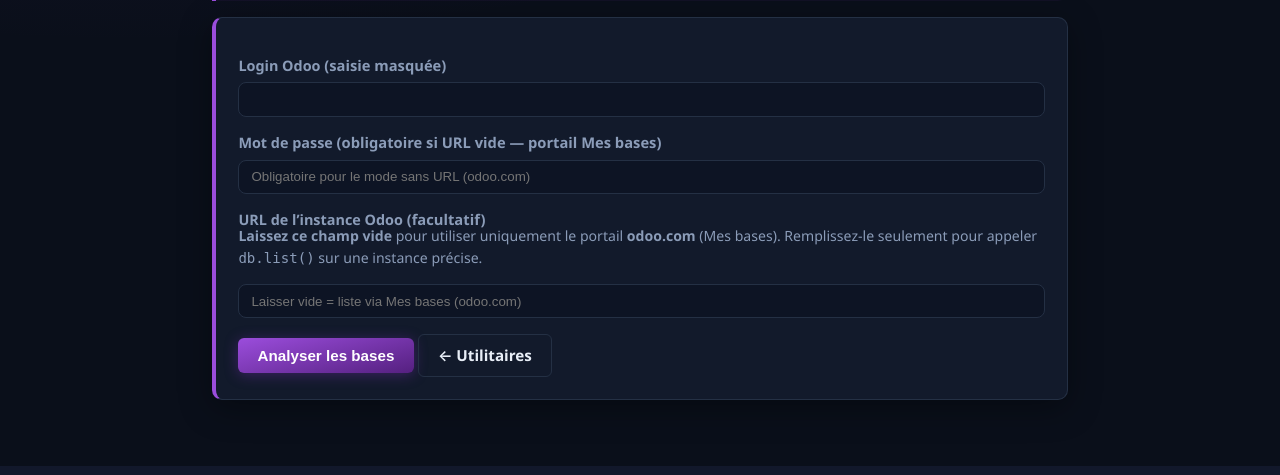
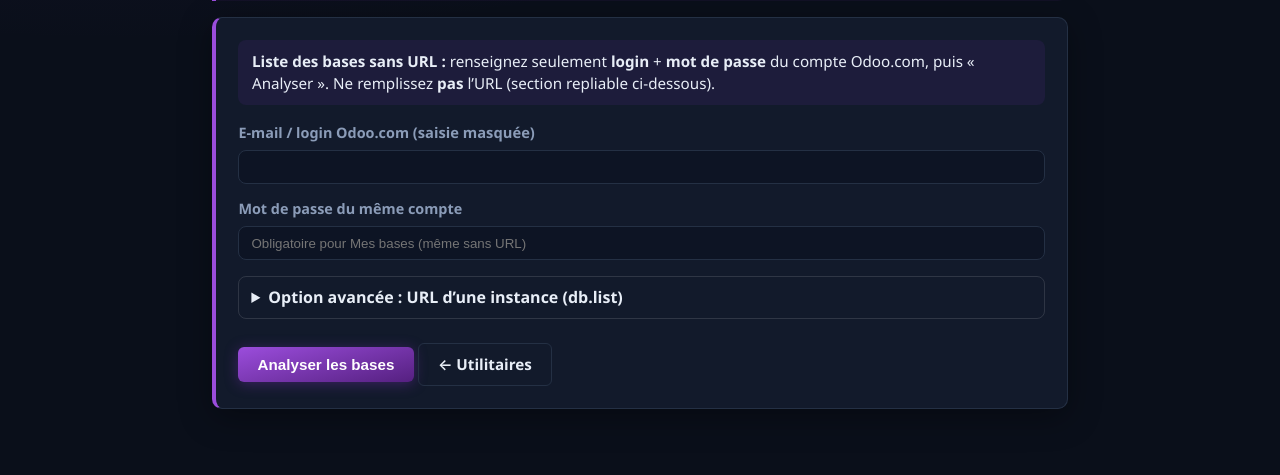
Before and after one commit to Support-Senedoo/pythonanywhere, a Flask app: template odoo-pythonanywhere/web_app/templates/staff/odoo_account_probe.html in a window 1280 px wide. Shown: the part 464-939 px from the top of the page. Run offline with Flask 3, Linux system fonts and the light colour scheme; the template is opened without the code that fills it, so the values that code supplies are empty.

Commit message:
Sonde bases: URL repliable, message sans ambiguïté (mot de passe vs URL), v1.2.3
Made-with: Cursor

```diff
--- a/odoo-pythonanywhere/web_app/odoo_account_probe.py
+++ b/odoo-pythonanywhere/web_app/odoo_account_probe.py
@@ -89,7 +89,11 @@ def fetch_odoo_com_portal_probes(login: str, password: str) -> tuple[list[tuple[
     login_c = (login or "").strip()
     pwd = password or ""
     if not login_c or not pwd:
-        return [], "Login et mot de passe sont requis pour le mode sans URL (portail Odoo.com)."
+        return [], (
+            "Pour lister les bases via le portail Odoo.com (sans URL d’instance), "
+            "le mot de passe est obligatoire — l’URL n’est pas requise dans ce mode. "
+            "Remplissez le mot de passe puis renvoyez le formulaire."
+        )
 
     origin = (os.environ.get("TOOLBOX_ODOO_PORTAL_ORIGIN") or "https://www.odoo.com").rstrip("/")
     lang = (os.environ.get("TOOLBOX_ODOO_PORTAL_LANG") or "/fr_FR").strip()
--- a/odoo-pythonanywhere/web_app/templates/staff/odoo_account_probe.html
+++ b/odoo-pythonanywhere/web_app/templates/staff/odoo_account_probe.html
@@ -26,30 +26,37 @@
 </details>
 
 <div class="sn-card sn-card--accent">
-  {# type="text" et non "url" : sinon le navigateur impose souvent une URL valide et bloque l’envoi si le champ est vide (mode portail sans URL). #}
+  <p style="margin:0 0 1rem;padding:0.65rem 0.85rem;background:rgba(111,45,168,0.12);border-radius:8px;line-height:1.45;font-size:0.95rem;">
+    <strong>Liste des bases sans URL :</strong> renseignez seulement <strong>login</strong> + <strong>mot de passe</strong> du compte Odoo.com, puis « Analyser ».
+    Ne remplissez <strong>pas</strong> l’URL (section repliable ci‑dessous).
+  </p>
+  {# type="text" sur l’URL : évite la validation navigateur « champ URL » qui bloque l’envoi vide. #}
   <form method="post" autocomplete="off" novalidate data-sn-probe="odoo-bases">
-    <label for="odoo_login">Login Odoo <span class="sn-muted">(saisie masquée)</span></label>
+    <label for="odoo_login">E-mail / login Odoo.com <span class="sn-muted">(saisie masquée)</span></label>
     <input type="password" id="odoo_login" name="odoo_login" required
            value="{{ request.form.get('odoo_login', '') }}"
            autocomplete="username" inputmode="email"
            spellcheck="false"
            aria-label="Login Odoo, affichage masqué">
 
-    <label for="odoo_password">Mot de passe <span class="sn-muted">(obligatoire si URL vide — portail Mes bases)</span></label>
+    <label for="odoo_password">Mot de passe du même compte</label>
     <input type="password" id="odoo_password" name="odoo_password" value="" autocomplete="current-password"
-           placeholder="Obligatoire pour le mode sans URL (odoo.com)">
+           placeholder="Obligatoire pour Mes bases (même sans URL)">
 
-    <label for="odoo_url">URL de l’instance Odoo <span class="sn-muted">(facultatif)</span></label>
-    <p class="sn-muted" style="margin:-0.35rem 0 0.5rem;font-size:0.88rem;">
-      <strong>Laissez ce champ vide</strong> pour utiliser uniquement le portail <strong>odoo.com</strong> (Mes bases).
-      Remplissez-le seulement pour appeler <code>db.list()</code> sur une instance précise.
-    </p>
-    <input type="text" id="odoo_url" name="odoo_url" autocapitalize="none" spellcheck="false" aria-required="false"
-           value="{{ request.form.get('odoo_url', '') }}"
-           placeholder="Laisser vide = liste via Mes bases (odoo.com)">
+    <details style="margin:1rem 0 0.5rem;border:1px solid rgba(255,255,255,0.12);border-radius:8px;padding:0.5rem 0.75rem;">
+      <summary style="cursor:pointer;font-weight:600;">Option avancée : URL d’une instance (db.list)</summary>
+      <p class="sn-muted" style="margin:0.65rem 0 0.5rem;font-size:0.88rem;">
+        À ouvrir seulement si vous voulez interroger <code>db.list()</code> sur <strong>une</strong> instance précise.
+        Pour le portail « Mes bases », laissez ce champ vide.
+      </p>
+      <label for="odoo_url" class="sn-muted">URL de l’instance</label>
+      <input type="text" id="odoo_url" name="odoo_url" autocapitalize="none" spellcheck="false" aria-required="false"
+             value="{{ request.form.get('odoo_url', '') }}"
+             placeholder="ex. https://monentreprise.odoo.com (facultatif)">
+    </details>
 
     {# formnovalidate : certains navigateurs ignorent novalidate sur <form> dans des cas limites #}
-    <button type="submit" formnovalidate>Analyser les bases</button>
+    <button type="submit" formnovalidate style="margin-top:0.85rem;">Analyser les bases</button>
     <a class="sn-btn sn-btn--ghost" href="{{ url_for('staff.utilities_home') }}">← Utilitaires</a>
   </form>
 </div>
```
Also changed, not shown: odoo-pythonanywhere/web_app/blueprints/staff.py (+2 -6 lines).
